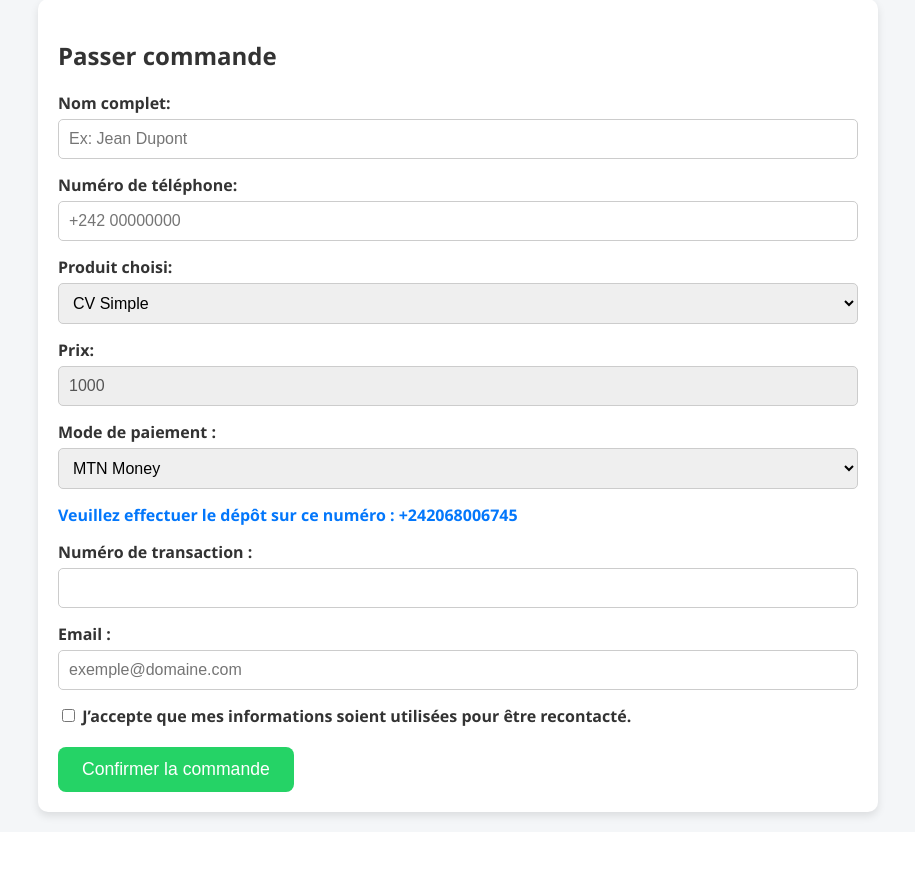
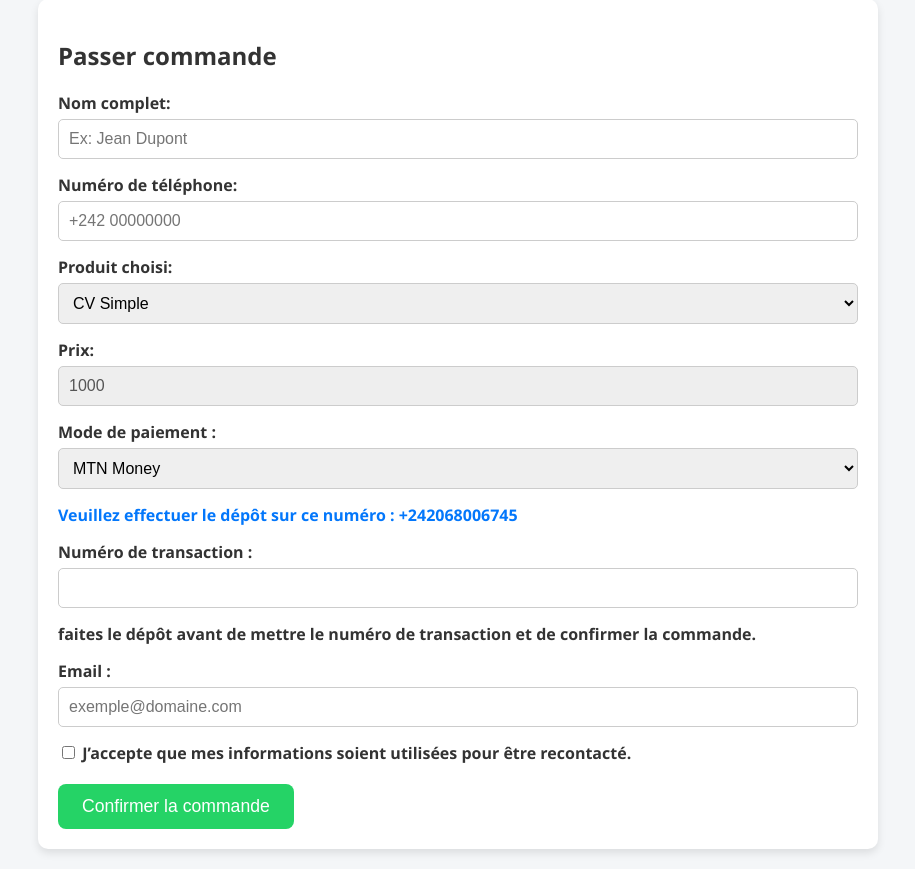
Before and after one commit to divin0795/nova_cv, a Django app: page /commande/ in a window 1280 px wide. Shown: the part 219-1088 px from the top of the page, without its empty margins (182-1097 px from the left). Before the commit the page ends 1041 px from the top, so only its background shows below. Run offline with Django 5.2, Linux system fonts and the light colour scheme.

Commit message:
Update commande page

```diff
--- a/vitrine/templates/vitrine/commande.html
+++ b/vitrine/templates/vitrine/commande.html
@@ -158,6 +158,7 @@
 
             <label for="transaction">Numéro de transaction :</label>
             <input id="transaction" name="transaction" type="text" required />
+            <label>faites le dépôt avant de mettre le numéro de transaction et de confirmer la commande.</label>
             {% if form.errors.transaction %}
                 <p class="error">{{ form.errors.transaction.0 }}</p>
             {% endif %}
```
